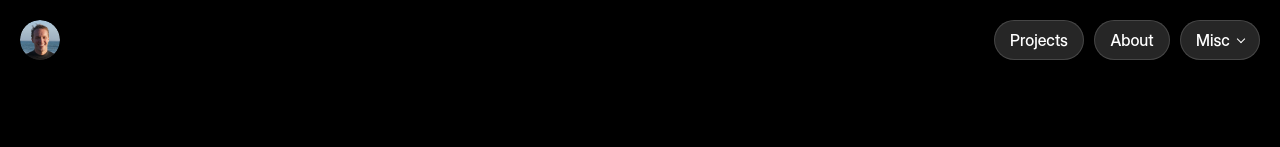
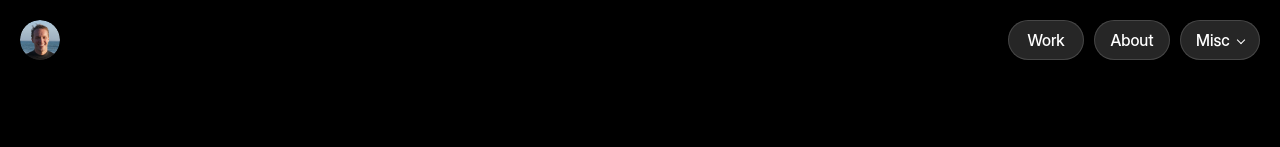
Before and after one commit to GrahamBunt/portfolio, a Next.js app: page / in a window 1280 px wide. Shown: the top 147 px of the page. Built offline with nearby package versions, Linux system fonts and the light colour scheme; a web font is replaced by a local one.

Commit message:
Refine nav dropdown animation

```diff
--- a/src/app/globals.css
+++ b/src/app/globals.css
@@ -270,7 +270,7 @@ body {
 @keyframes nav-menu-item-in {
   from {
     opacity: 0;
-    transform: translateY(-6px) scale(0.96);
+    transform: translateY(-3px) scale(0.985);
   }
   to {
     opacity: 1;
@@ -440,10 +440,10 @@ body {
 }
 
 .nav-link-projects {
-  width: 90px;
-  min-width: 90px;
-  max-width: 90px;
-  flex-basis: 90px;
+  width: 76px;
+  min-width: 76px;
+  max-width: 76px;
+  flex-basis: 76px;
 }
 
 .nav-link-about {
@@ -508,13 +508,13 @@ body {
   border-right: 1.5px solid currentColor;
   border-bottom: 1.5px solid currentColor;
   opacity: 1;
-  transform: translateY(-1px) rotate(45deg);
+  transform: rotate(45deg);
   transform-origin: center;
-  transition: transform 220ms cubic-bezier(0.25, 0.1, 0.25, 1);
+  transition: transform 240ms cubic-bezier(0.22, 1, 0.36, 1);
 }
 
 .nav-chevron.is-open {
-  transform: translateY(2px) rotate(225deg);
+  transform: rotate(225deg);
 }
 
 .nav-menu-panel {
@@ -555,12 +555,12 @@ body {
   pointer-events: auto;
   opacity: 1;
   border-radius: 18px;
-  /* Open transition: longer, springy curve with tiny overshoot. */
+  /* Open transition: soft materialization with a restrained ease-out. */
   transition:
-    width 320ms cubic-bezier(0.34, 1.15, 0.64, 1),
-    height 320ms cubic-bezier(0.34, 1.15, 0.64, 1),
-    border-radius 320ms cubic-bezier(0.34, 1.15, 0.64, 1),
-    opacity 180ms cubic-bezier(0.25, 0.1, 0.25, 1);
+    width 280ms cubic-bezier(0.22, 1, 0.36, 1),
+    height 280ms cubic-bezier(0.22, 1, 0.36, 1),
+    border-radius 280ms cubic-bezier(0.22, 1, 0.36, 1),
+    opacity 220ms cubic-bezier(0.25, 0.1, 0.25, 1);
 }
 
 .nav-menu-item {
@@ -572,25 +572,25 @@ body {
   opacity: 0;
   padding: 7px 10px;
   text-decoration: none;
-  transform: translateY(-4px);
+  transform: translateY(-3px) scale(0.985);
   transition: background-color 140ms cubic-bezier(0.25, 0.1, 0.25, 1), color 140ms cubic-bezier(0.25, 0.1, 0.25, 1);
   white-space: nowrap;
 }
 
 .nav-menu-panel.is-open .nav-menu-item {
-  animation: nav-menu-item-in 210ms cubic-bezier(0.16, 1, 0.3, 1) both;
+  animation: nav-menu-item-in 260ms cubic-bezier(0.22, 1, 0.36, 1) both;
 }
 
 .nav-menu-panel.is-open .nav-menu-item:nth-child(1) {
-  animation-delay: 160ms;
+  animation-delay: 70ms;
 }
 
 .nav-menu-panel.is-open .nav-menu-item:nth-child(2) {
-  animation-delay: 205ms;
+  animation-delay: 105ms;
 }
 
 .nav-menu-panel.is-open .nav-menu-item:nth-child(3) {
-  animation-delay: 250ms;
+  animation-delay: 140ms;
 }
 
 .nav-menu-item:hover,
--- a/src/components/SiteNav.tsx
+++ b/src/components/SiteNav.tsx
@@ -4,7 +4,7 @@ import Link from "next/link";
 import { useEffect, useRef, useState } from "react";
 
 const NAV_LINKS = [
-  { label: "Projects", href: "/work" },
+  { label: "Work", href: "/work" },
   { label: "About", href: "/about" },
 ];
 
--- a/src/content/about.ts
+++ b/src/content/about.ts
@@ -64,7 +64,7 @@ export const aboutContent: AboutContent = {
       "A few places to learn more about my work, thinking, and curiousity.",
     links: [
       {
-        title: "Projects",
+        title: "Work",
         description: "Select work and products I've helped shape.",
         href: "/work",
         image:
```
